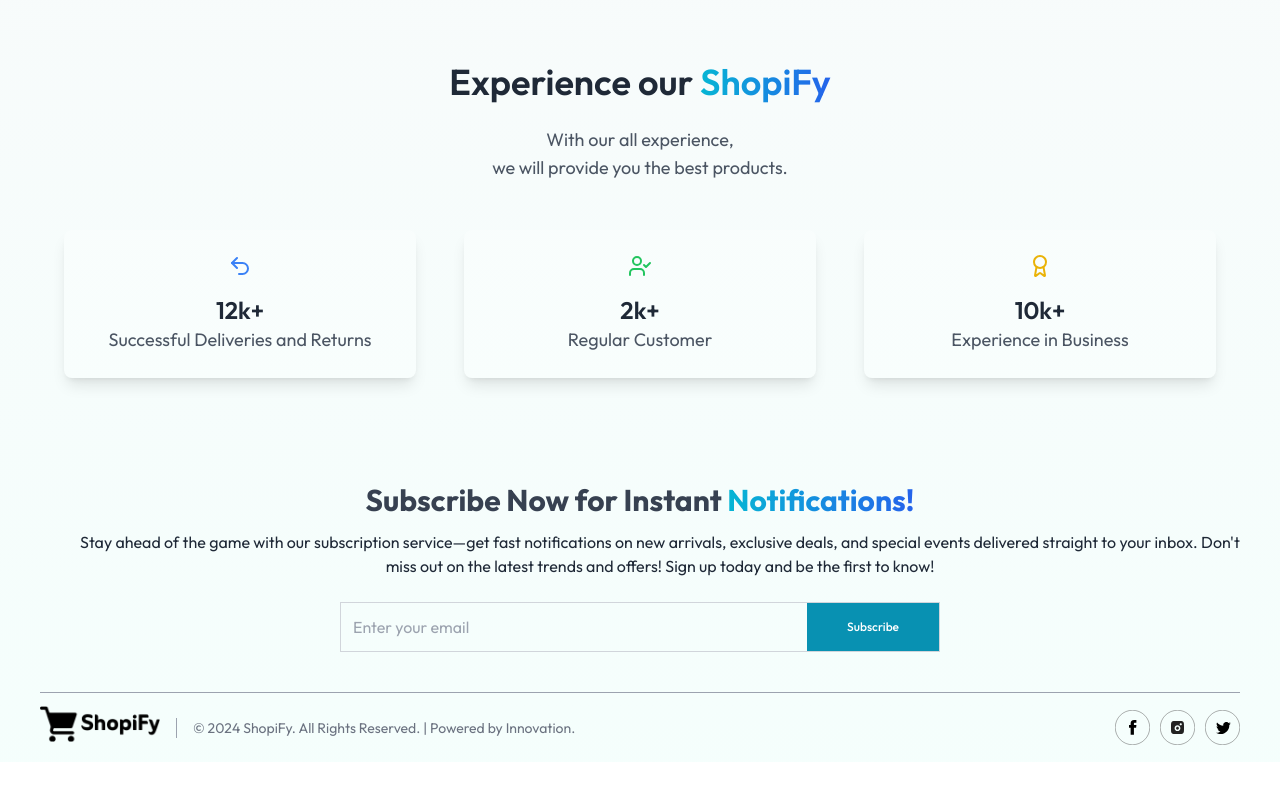
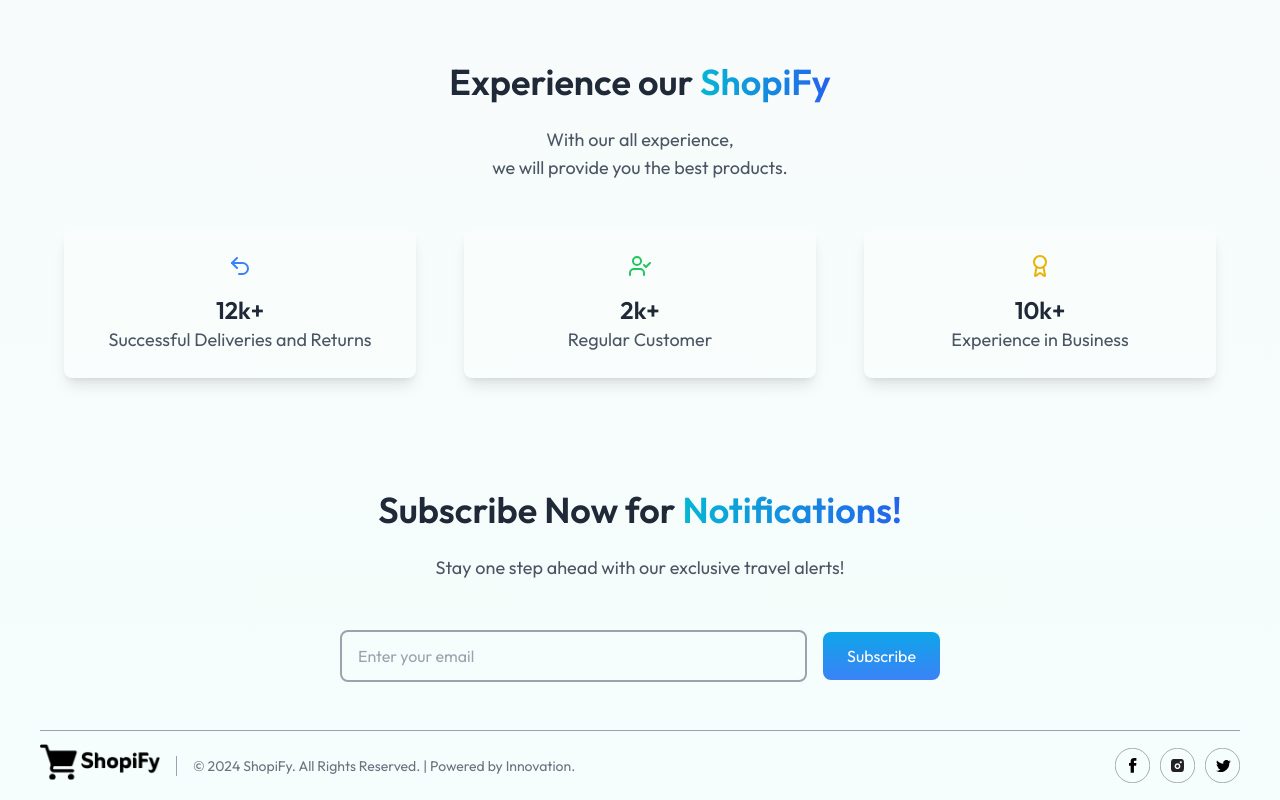
Before and after one commit to Aditya1or0/Ecommerce-Project, a React (Vite) app in the folder frontend/: page / in a window 1280 px wide. Shown: the part 503-1303 px from the top of the page. Before the commit the page ends 1265 px from the top, so only its background shows below. Built offline with nearby package versions, Linux system fonts and the light colour scheme; no server answers.

Commit message:
updated auth slice

```diff
--- a/frontend/src/components/NewsLetterBox.tsx
+++ b/frontend/src/components/NewsLetterBox.tsx
@@ -1,7 +1,8 @@
-import React, { FormEvent } from "react";
+import { FormEvent } from "react";
 import { toast } from "react-toastify";
+import { motion } from "framer-motion";
 
-const NewsLetterBox: React.FC = () => {
+const NewsLetterBox = () => {
   const onSubmitHandler = (event: FormEvent<HTMLFormElement>): void => {
     event.preventDefault();
     event.currentTarget.reset();
@@ -9,37 +10,56 @@ const NewsLetterBox: React.FC = () => {
   };
 
   return (
-    <div className="text-center my-10">
-      <p className="font-bold  text-gray-700 text-3xl">
-        Subscribe Now for Instant{" "}
+    <motion.div
+      className="text-center py-12"
+      initial={{ opacity: 0, y: 50 }}
+      whileInView={{ opacity: 1, y: 0 }}
+      transition={{ duration: 1, ease: "easeInOut" }}
+      viewport={{ once: true }}
+    >
+      <motion.h1
+        className="text-3xl sm:text-4xl font-semibold mb-6 text-gray-800"
+        initial={{ opacity: 0, y: -30 }}
+        animate={{ opacity: 1, y: 0 }}
+        transition={{ delay: 0.3, duration: 0.8 }}
+      >
+        Subscribe Now for{" "}
         <span className="bg-clip-text text-transparent bg-gradient-to-r from-cyan-500 to-blue-600">
           Notifications!
         </span>
-      </p>
-      <p className="text-gray-800 ml-10 text-md mt-3">
-        Stay ahead of the game with our subscription service—get fast
-        notifications on new arrivals, exclusive deals, and special events
-        delivered straight to your inbox. Don't miss out on the latest trends
-        and offers! Sign up today and be the first to know!
-      </p>
+      </motion.h1>
+      <motion.p
+        className="text-lg text-gray-600 mb-12 max-w-2xl mx-auto"
+        initial={{ opacity: 0, y: 20 }}
+        animate={{ opacity: 1, y: 0 }}
+        transition={{ delay: 0.6, duration: 0.8 }}
+      >
+        Stay one step ahead with our exclusive travel alerts!
+      </motion.p>
       <form
         onSubmit={onSubmitHandler}
-        className="w-full sm:w-1/2 flex items-center gap-3 my-6 mx-auto border border-gray-300  pl-3"
+        className="w-full sm:w-1/2 mx-auto flex items-center gap-4"
       >
-        <input
+        <motion.input
           type="email"
           placeholder="Enter your email"
-          className="w-full sm:flex-1 outline-none bg-transparent "
+          className="bg-inherit w-full py-3 px-4 border-2 border-gray-400 rounded-lg focus:outline-none focus:ring-2 focus:ring-cyan-500"
           required
+          initial={{ opacity: 0, x: -50 }}
+          animate={{ opacity: 1, x: 0 }}
+          transition={{ delay: 0.8, duration: 0.5 }}
         />
-        <button
+        <motion.button
           type="submit"
-          className="bg-cyan-600 hover:bg-cyan-700 text-white text-xs px-10 py-4 font-medium transition-colors duration-200"
+          className="bg-gradient-to-b from-sky-500 to-blue-500 text-white py-3 px-6 rounded-lg hover:from-sky-600 hover:to-blue-600 transition ease-in-out duration-200"
+          initial={{ opacity: 0, x: 50 }}
+          animate={{ opacity: 1, x: 0 }}
+          transition={{ delay: 1, duration: 0.5 }}
         >
           Subscribe
-        </button>
+        </motion.button>
       </form>
-    </div>
+    </motion.div>
   );
 };
 
--- a/frontend/src/redux/authSlice.tsx
+++ b/frontend/src/redux/authSlice.tsx
@@ -58,12 +58,10 @@ export const logout = createAsyncThunk(
   "auth/logout",
   async (_, { rejectWithValue }) => {
     try {
-      // Remove token from localStorage to log the user out
       localStorage.removeItem("token");
 
       return null;
     } catch (error: unknown) {
-      // Cast error to Error to access 'message' property
       const err = error as Error;
       return rejectWithValue(err.message || "Logout failed");
     }
```
